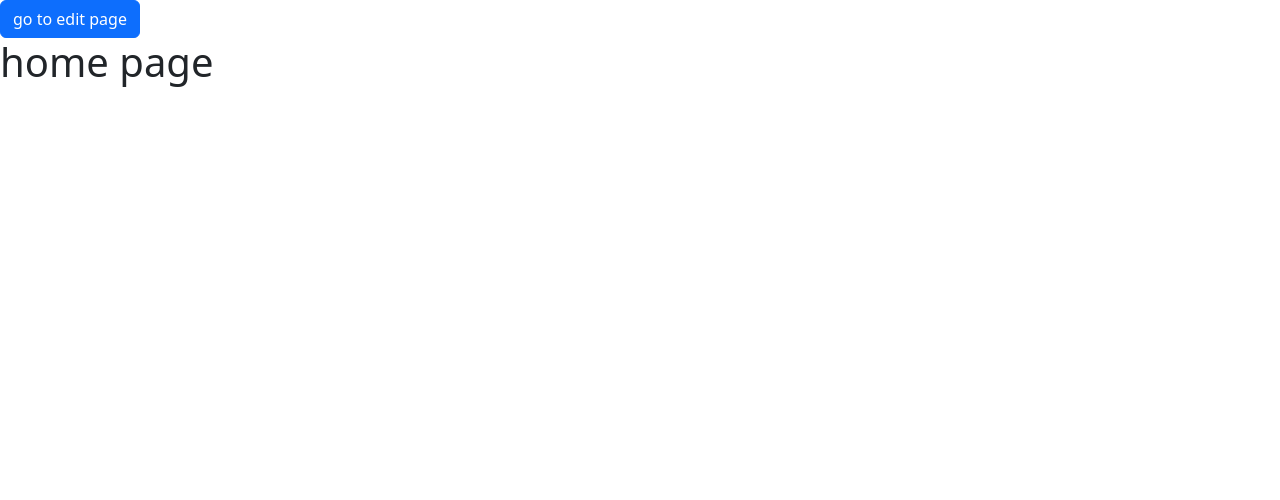
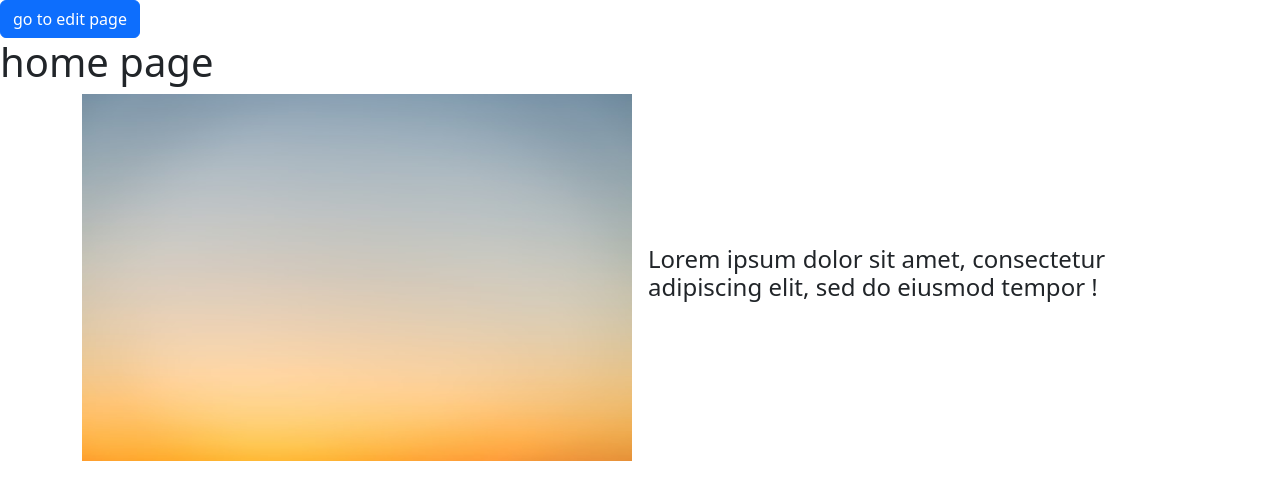
Before and after one commit to Deblak/dream-team-mkt, a Vue app in the folder dream-team-mkt-presentation/: page / in a window 1280 px wide. Shown: the top 500 px of the page. Built offline with nearby package versions, Linux system fonts and the light colour scheme.

Commit message:
Add Identity product component

```diff
--- /dev/null
+++ b/dream-team-mkt-presentation/src/components/IdentityProduct.vue
@@ -0,0 +1,13 @@
+<script setup></script>
+<template>
+    <section class="container">
+        <div class="row row-cols-lg-2 g-3 align-items-center">
+            <div class="order-1 order-lg-0">
+                <img src="../../public/cesar-couto-27HiryxnHJk-unsplash.jpg" alt="example identity picture" class="img-fluid">
+            </div>
+            <div class="h4">
+                Lorem ipsum dolor sit amet, consectetur adipiscing elit, sed do eiusmod tempor !
+            </div>
+        </div>
+    </section>
+</template>
--- a/dream-team-mkt-presentation/src/views/EditPage.vue
+++ b/dream-team-mkt-presentation/src/views/EditPage.vue
@@ -6,5 +6,6 @@
   <main>
     <router-link to="/" class="btn btn-primary">Back Home</router-link>
     <h1>Edit page</h1>
+    <p>Hello François !</p>
   </main>
 </template>
--- a/dream-team-mkt-presentation/src/views/HomeView.vue
+++ b/dream-team-mkt-presentation/src/views/HomeView.vue
@@ -1,9 +1,12 @@
 <script setup>
+import IdentityProduct from '@/components/IdentityProduct.vue';
 </script>
 
 <template>
   <main>
     <router-link to="/edit" class="btn btn-primary">go to edit page</router-link>
     <h1>home page</h1>
+    <IdentityProduct/>
+
   </main>
 </template>
```
Also changed, not shown: dream-team-mkt-presentation/public/cesar-couto-27HiryxnHJk-unsplash.jpg (added).
